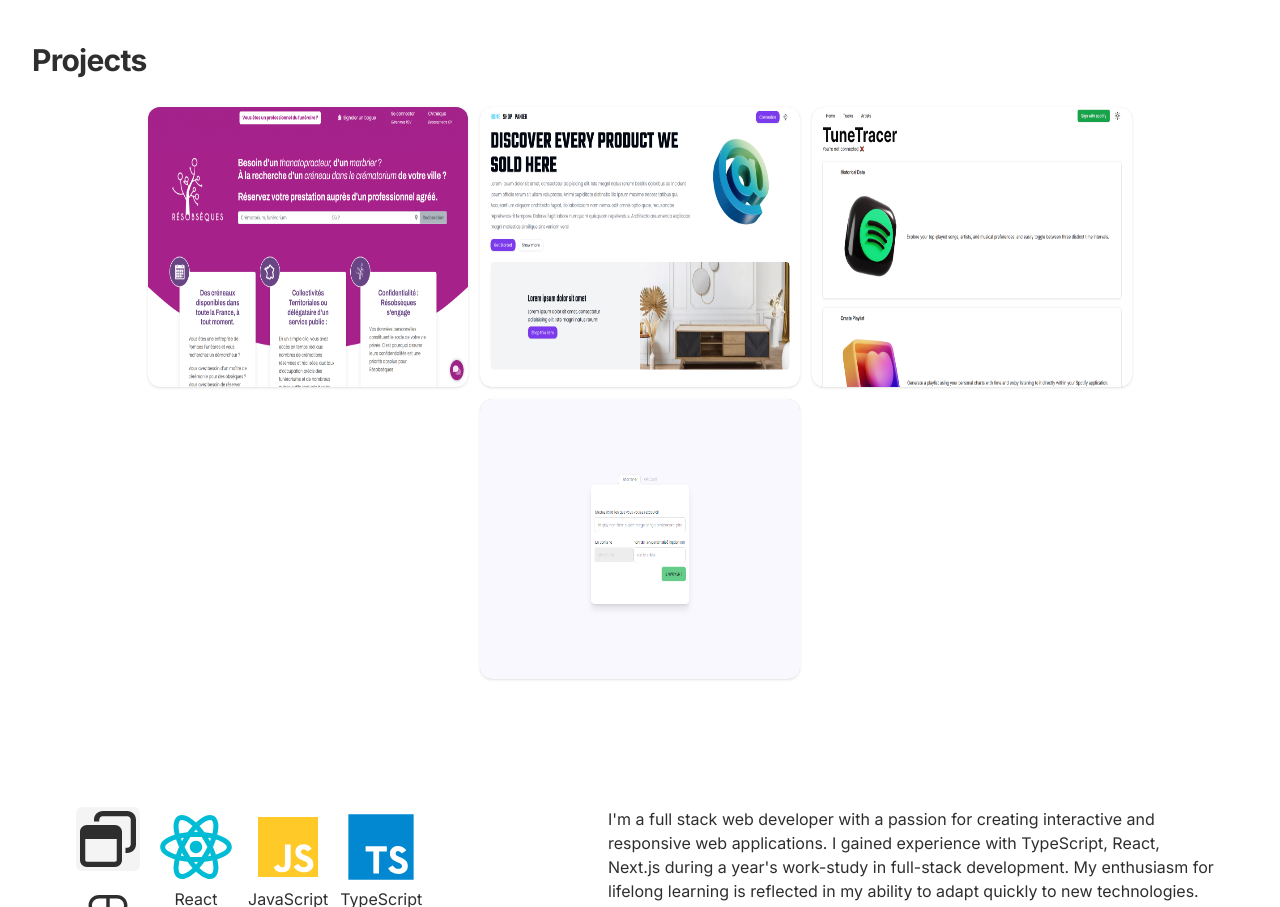
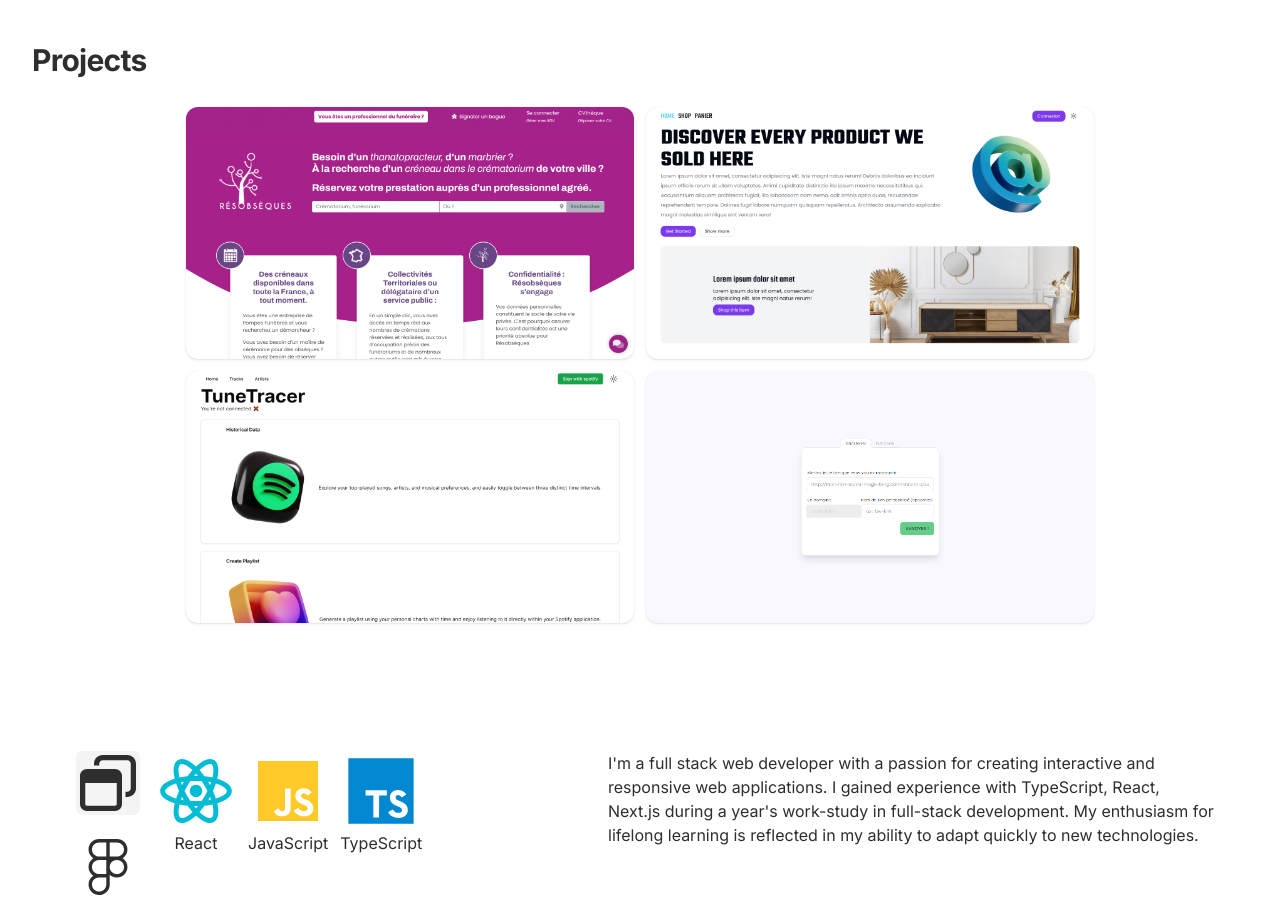
Before and after one commit to gautchap/portfolio, a Next.js app: page / in a window 1280 px wide. Shown: the part 803-1710 px from the top of the page. Built offline with nearby package versions, Linux system fonts and the light colour scheme.

Commit message:
refactor : change ui and desc

```diff
--- a/src/components/project-card.tsx
+++ b/src/components/project-card.tsx
@@ -1,4 +1,11 @@
-import { Card, CardContent, CardDescription, CardFooter, CardHeader, CardTitle } from "@/components/ui/card";
+import {
+  Card,
+  CardContent,
+  CardDescription,
+  CardFooter,
+  CardHeader,
+  CardTitle,
+} from "@/components/ui/card";
 import { Badge } from "@/components/ui/badge";
 import Link from "next/link";
 import { Project } from "@/data/projects";
@@ -10,22 +17,22 @@ type ProjectCardProps = {
 
 export default function ProjectCard({ project }: ProjectCardProps) {
   return (
-        <Link href={project.url} target="_blank" className="inline-flex relative w-[320px] h-[280px]">
+    <Link
+      href={project.url}
+      target="_blank"
+      className="inline-flex relative max-w-[320px] md:max-w-md aspect-video"
+    >
       <div className="opacity-1 hover:opacity-20 transition-opacity duration-300">
         <Image
           priority
-                    width={640}
-                    height={360}
           alt={project.name}
-                    className="block dark:hidden w-[320px] min-h-[280px] h-auto absolute rounded-xl aspect-video  hover:blur-sm transition duration-300 transform-gpu"
+          className="block dark:hidden absolute rounded-xl aspect-video hover:blur-sm transition duration-300 transform-gpu"
           src={project.img.light}
         />
         <Image
           priority
-                    width={640}
-                    height={360}
           alt={project.name}
-                    className="hidden dark:block w-[320px] min-h-[280px] h-auto absolute rounded-xl aspect-video  hover:blur-sm transition duration-300 transform-gpu"
+          className="hidden dark:block absolute rounded-xl aspect-video hover:blur-sm transition duration-300 transform-gpu"
           src={project.img.dark}
         />
       </div>
@@ -34,7 +41,9 @@ export default function ProjectCard({ project }: ProjectCardProps) {
           <CardTitle>&gt;_ {project.name}</CardTitle>
         </CardHeader>
         <CardContent>
-                    <CardDescription className="text-white">{project.description}</CardDescription>
+          <CardDescription className="text-white">
+            {project.description}
+          </CardDescription>
         </CardContent>
         <CardFooter className="flex-wrap gap-1">
           {project.badges.map((badge) => (
--- a/src/data/projects.ts
+++ b/src/data/projects.ts
@@ -23,12 +23,12 @@ export const projects = [
     name: "Résbosèques",
     url: "https://www.resobseques.fr",
     description:
-      "Development of a SaaS for B2B networking in the funeral industry, setting up a pre-production environment, improving performance, refactoring, compliance with best practices.",
+      "Development with atomic design under Next for a B2B application in the funeral funerary sector, SaaS, implementation of a search tool (crematoriums, funeral homes, etc.) on a national scale over 40,000 players in the sector",
     badges: ["React", "NextJS 12", "Bootstrap", "Sass"],
     img: { light: resobseques, dark: resobseques },
   },
   {
-    name: "E-com",
+    name: "E-commerce",
     url: "https://ecom-rsc.vercel.app",
     description:
       "Development of an e-commerce template for the end-of-course project, using react server components and server actions, authentication with google and magic link.",
```
Lines whose indentation alone changed are shown as unchanged.
